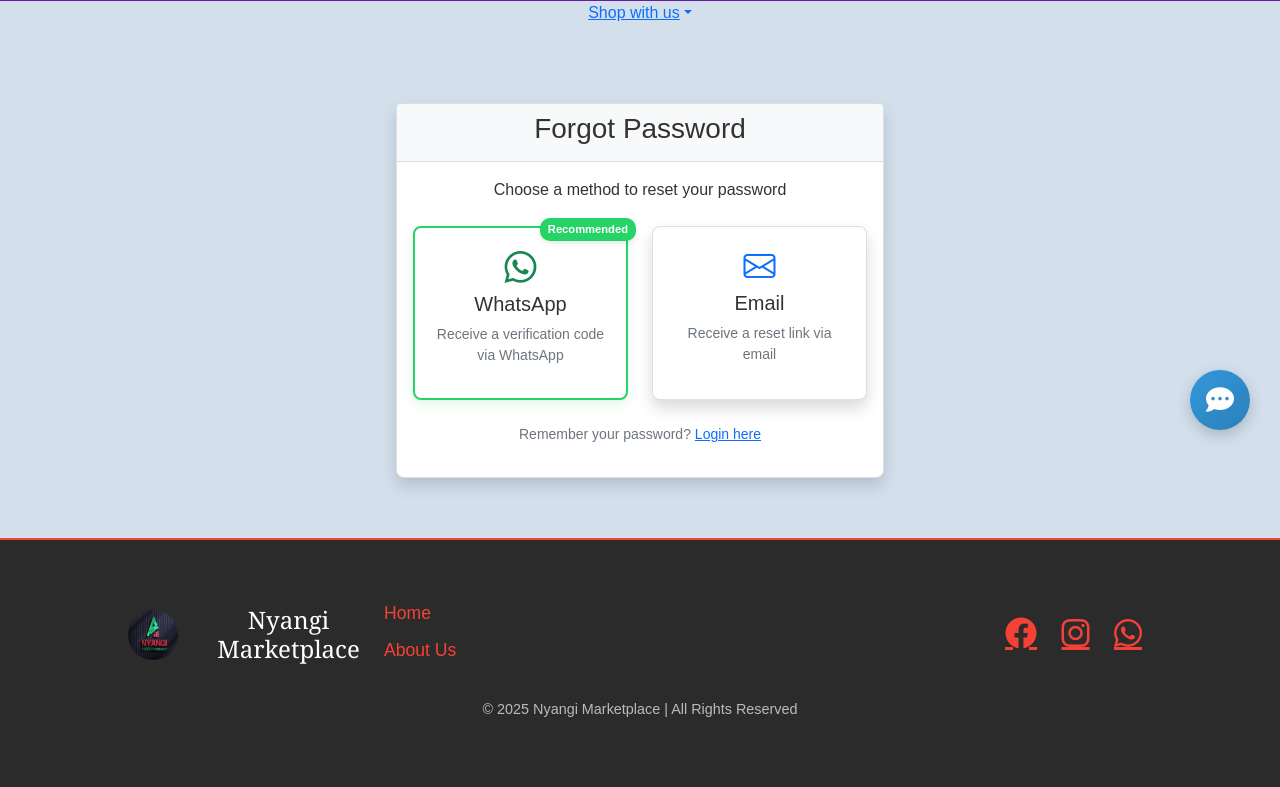
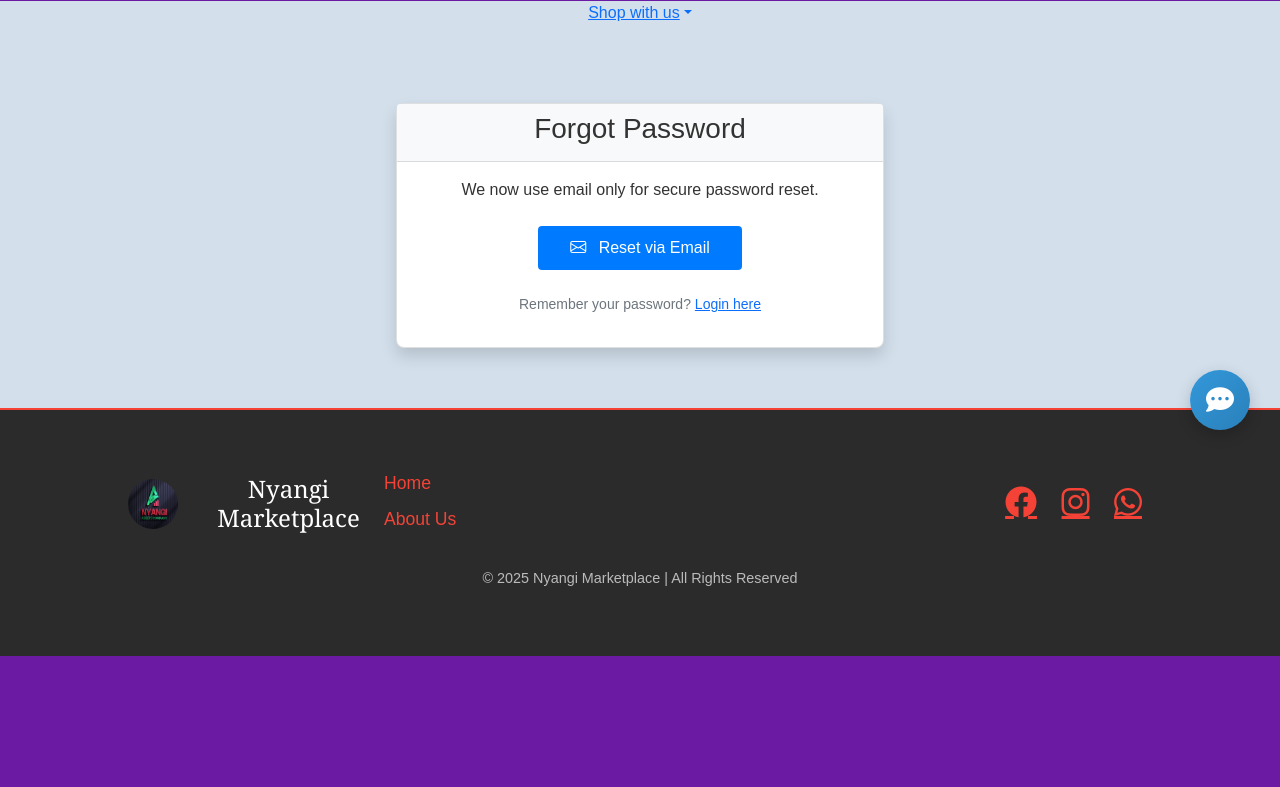
Before and after one commit to bravomzogo/nyangi_market, a Django app: template myapp/templates/myapp/password_reset_choose.html in a window 1280 px wide. Shown: the part 340-1127 px from the top of the page. After the commit the page ends 996 px from the top, so only its background shows below. Run offline with Django 5.2, Linux system fonts and the light colour scheme; the template is opened without the code that fills it, so the values that code supplies are empty; some libraries are stand-ins or nearby versions.

Commit message:
Fixed password templates issues

```diff
--- a/myapp/templates/myapp/password_reset_choose.html
+++ b/myapp/templates/myapp/password_reset_choose.html
@@ -10,30 +10,11 @@
                     <h3>Forgot Password</h3>
                 </div>
                 <div class="card-body">
-                    <p class="text-center mb-4">Choose a method to reset your password</p>
-
-                    <div class="row mb-4">
-                        <div class="col-md-6 mb-3 mb-md-0">
-                            <div class="card h-100 option-card" id="whatsapp-option">
-                                <div class="card-body text-center border-success">
-                                    <div class="recommended-badge">Recommended</div>
-                                    <i class="bi bi-whatsapp text-success mb-3" style="font-size: 2rem;"></i>
-                                    <h5>WhatsApp</h5>
-                                    <p class="text-muted small">Receive a verification code via WhatsApp</p>
-                                    <a href="{% url 'password_reset_whatsapp' %}" class="stretched-link"></a>
-                                </div>
-                            </div>
-                        </div>
-                        <div class="col-md-6">
-                            <div class="card h-100 option-card" id="email-option">
-                                <div class="card-body text-center">
-                                    <i class="bi bi-envelope text-primary mb-3" style="font-size: 2rem;"></i>
-                                    <h5>Email</h5>
-                                    <p class="text-muted small">Receive a reset link via email</p>
-                                    <a href="{% url 'password_reset_email' %}" class="stretched-link"></a>
-                                </div>
-                            </div>
-                        </div>
+                    <p class="text-center mb-4">We now use email only for secure password reset.</p>
+                    <div class="text-center mb-4">
+                        <a href="{% url 'password_reset_email_form' %}" class="btn btn-primary">
+                            <i class="bi bi-envelope me-2"></i> Reset via Email
+                        </a>
                     </div>
 
                     <div class="text-center text-muted small mt-3">
@@ -62,29 +43,6 @@
         transform: translateY(-5px);
         box-shadow: 0 0.5rem 1rem rgba(0, 0, 0, 0.25);
     }
-    #whatsapp-option {
-        border: 2px solid #25D366;
-        box-shadow: 0 0.25rem 0.75rem rgba(37, 211, 102, 0.15);
-        position: relative;
-    }
-    #whatsapp-option:hover {
-        border-color: #25D366;
-        box-shadow: 0 0.5rem 1rem rgba(37, 211, 102, 0.25);
-    }
-    #email-option:hover {
-        border-color: #0d6efd;
-    }
-    .recommended-badge {
-        position: absolute;
-        top: -10px;
-        right: -10px;
-        background-color: #25D366;
-        color: white;
-        font-size: 0.7rem;
-        font-weight: bold;
-        padding: 3px 8px;
-        border-radius: 10px;
-        box-shadow: 0 2px 5px rgba(0,0,0,0.1);
-    }
+    .btn-primary { padding: 0.6rem 2rem; }
 </style>
 {% endblock %}
--- a/myapp/templates/myapp/password_reset_email_form.html
+++ b/myapp/templates/myapp/password_reset_email_form.html
@@ -35,7 +35,6 @@
 
                     <div class="text-center text-muted small mt-3">
                         <p>Remember your password? <a href="{% url 'login' %}">Login here</a></p>
-                        <p>Prefer using WhatsApp? <a href="{% url 'password_reset_whatsapp' %}">Reset via WhatsApp</a></p>
                     </div>
                 </div>
             </div>
```
Also changed, not shown: myapp/templates/myapp/password_reset_email_verify.html (+2 -6 lines).
